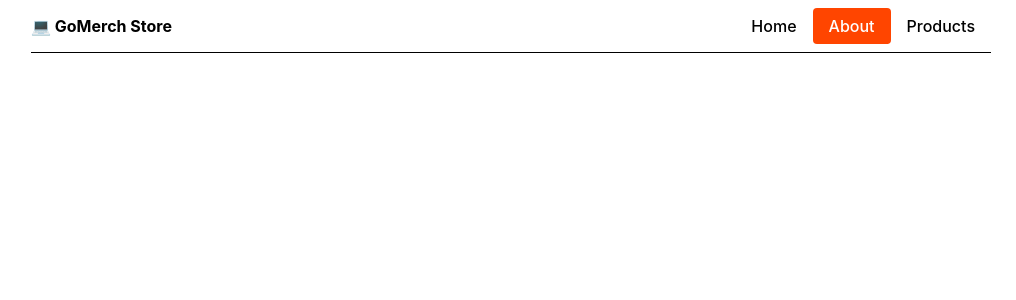
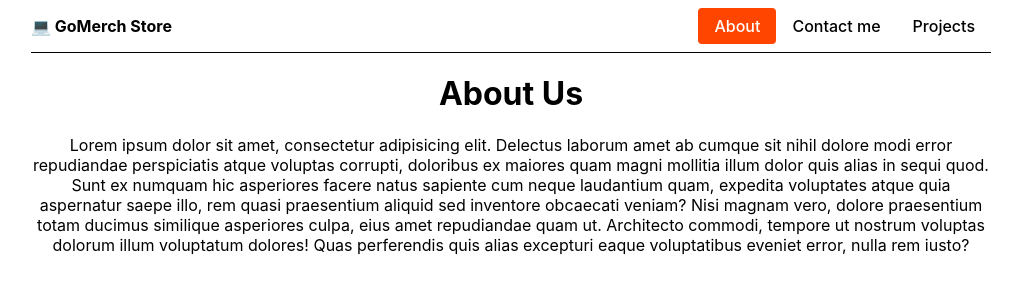
Before and after one commit to szczepaj/react-learning-sessions, a React (Create React App) app: page /about in a window 1280 px wide. Shown: the top 300 px of the page, without its empty margins (129-1145 px from the left). Built offline with nearby package versions, Linux system fonts and the light colour scheme.

Commit message:
starter project

```diff
--- a/src/App.js
+++ b/src/App.js
@@ -1,17 +1,15 @@
 import React, {Component, useState} from 'react'
 import './App.css';
-import {GoItApp} from "./components/lesson9/gotiApp/components/App";
-import {BrowserRouter} from "react-router-dom";
+import {Starter} from "./components/lesson9/routeProject/Starter";
 
 
 const App = () => {
 
       return (
-          <BrowserRouter>
+
             <div className="App">
-                <GoItApp/>
+                <Starter/>
             </div>
-          </BrowserRouter>
       );
 }
 
--- a/src/components/lesson9/gotiApp/components/App.jsx
+++ b/src/components/lesson9/gotiApp/components/App.jsx
@@ -1,34 +1,10 @@
-import { Route, Routes } from "react-router-dom";
-import { About } from "../pages/About";
-import { Home } from "../pages/Home";
-import { Products } from "../pages/Products";
-import { NotFound } from "../pages/NotFound";
-import { Container, Header, Logo, Link } from "./App.styled";
+import {Layout} from "./Layout";
+import {AppRoutes} from "./AppRoutes";
 
 export const GoItApp = () => {
   return (
-    <Container>
-      <Header>
-        <Logo>
-          <span role="img" aria-label="computer icon">
-            💻
-          </span>{" "}
-          GoMerch Store
-        </Logo>
-        <nav>
-          <Link to="/" end>
-            Home
-          </Link>
-          <Link to="/about">About</Link>
-          <Link to="/products">Products</Link>
-        </nav>
-      </Header>
-      <Routes>
-        {/*<Route path="/" element={<Home />} />*/}
-        {/*<Route path="/about" element={<About />} />*/}
-        {/*<Route path="/products" element={<Products />} />*/}
-        {/*<Route path="*" element={<NotFound />} />*/}
-      </Routes>
-    </Container>
+      <Layout>
+        <AppRoutes/>
+      </Layout>
   );
 };
--- /dev/null
+++ b/src/components/lesson9/gotiApp/components/AppRoutes.js
@@ -0,0 +1,26 @@
+import React from 'react'
+import {Route, Routes} from "react-router-dom";
+import {Home} from "../pages/Home";
+import {Planet} from "../../projects/Planet/Planet";
+import {CalculateFactorial} from "../../projects/Factorial/Factorial";
+import {AboutProject} from "../../projects/AboutProject";
+import {About} from "../pages/About";
+import {ContactMe} from "./ContactMe";
+import {Map} from "./Map";
+import {MyMission} from "./MyMission";
+
+export const AppRoutes = () => {
+    return (
+        <Routes>
+            <Route path='' element={<Home/>} />
+            <Route path='planet' element={<Planet/>}/>
+            <Route path='factorial' element={<CalculateFactorial/>}/>
+            <Route path='project/:projectId' element={<AboutProject/>} />
+            <Route path='about' element={<About />}>
+                <Route path='contact' element={<ContactMe/>}  />
+                <Route path='map' element={<Map/>}  />
+                <Route path='mission' element={<MyMission/>}  />
+            </Route>
+        </Routes>
+    )
+}
--- /dev/null
+++ b/src/components/lesson9/gotiApp/components/Layout.js
@@ -0,0 +1,27 @@
+import React from 'react'
+import {Container, Header, Link, Logo} from "./App.styled";
+import { Outlet } from 'react-router-dom'
+
+export const Layout = ({ children }) => {
+    return (
+        <Container>
+            <Header>
+                <Logo>
+          <span role="img" aria-label="computer icon">
+            💻
+          </span>{" "}
+                    GoMerch Store
+                </Logo>
+                <nav>
+                    <Link to="/" end>
+                        Home
+                    </Link>
+                    <Link to="/planet">Planet App</Link>
+                    <Link to="/factorial">Calculate Factorial</Link>
+                    <Link to="/about">About</Link>
+                </nav>
+            </Header>
+            {children}
+        </Container>
+    )
+}
--- a/src/components/lesson9/gotiApp/pages/About.jsx
+++ b/src/components/lesson9/gotiApp/pages/About.jsx
@@ -1,3 +1,5 @@
+import {Link, Outlet} from "react-router-dom";
+
 export const About = () => {
   return (
     <main>
@@ -15,6 +17,10 @@ export const About = () => {
         dolorum illum voluptatum dolores! Quas perferendis quis alias excepturi
         eaque voluptatibus eveniet error, nulla rem iusto?
       </p>
+      <Link to='map'>Gdzie jestem?</Link>
+      <Link to='contact'>Formularz kontaktowy?</Link>
+      <Link to='mission'>Moja misja</Link>
+      <Outlet />
     </main>
   );
 };
--- a/src/components/lesson9/routeProject/Starter.js
+++ b/src/components/lesson9/routeProject/Starter.js
@@ -1,11 +1,16 @@
 import React from 'react'
 import {Container, Header, Link, Logo} from "../gotiApp/components/App.styled";
+import {About} from "./pages/About";
+import {ContactMe} from "./pages/ContactMe";
+import {Projects} from "./pages/Projects";
+import {ProjectPage} from "./pages/ProjectPage";
+import { Routes, Route } from 'react-router-dom'
 
-// Wymagania do aplikacji
-// Dodać do App.js BrowserRouter
-// Przygotować shared layout dla startera
-// Aplikacja ma 3 podstawowe trasy - /about-me, /contact-me, /projects
-// W /projects po naciśnięciu na projekt chce być przeniesiony do strony z projektem (wykorzystać useParams)
+// 1. Dodać router
+// 2. Wydzielić layout
+// 3. Podpiąć 4 strony - about, contact, projects, project page
+// 4. Umożliwić nawigację z listy projektów do strony projektu
+// 5. Wyświetlać projekt na stronie projektu
 
 export const Starter = () => {
     return (
@@ -18,13 +23,20 @@ export const Starter = () => {
                     GoMerch Store
                 </Logo>
                 <nav>
-                    <Link>
+                    <Link to={'about'}>
                         About
                     </Link>
-                    <Link >Contact me</Link>
-                    <Link>Projects</Link>
+                    <Link to={'contact'}>Contact me</Link>
+                    <Link to={'projects'}>Projects</Link>
                 </nav>
             </Header>
+            <Routes>
+                <Route path={'about'} element={<About/>} />
+                <Route path={'contact'} element={<ContactMe/>} />
+                <Route path={'projects'} element={<Projects/>} />
+                <Route path={'projects/:projectId'} element={<ProjectPage/>} />
+                <Route path={'*'} element={<h1>Page not found</h1>} />
+            </Routes>
         </Container>
     )
 }
--- a/src/components/lesson9/routeProject/pages/ProjectPage.js
+++ b/src/components/lesson9/routeProject/pages/ProjectPage.js
@@ -1,14 +1,20 @@
 import React from 'react'
-import {getProjectById} from "./fakeApi";
+import { useParams } from 'react-router-dom'
+import {getProjectById} from "../../projects/fakeApi";
 
 export const ProjectPage = () => {
-    const id = 1
-    const project = getProjectById(id)
+    const {projectId} = useParams()
+    const project = getProjectById(Number(projectId))
 
     return (
         <div>
-            <h1>{project.name}</h1>
-            <h3>{project.description}</h3>
+            {project && (
+                <>
+                    <h1>{project.name}</h1>
+                    <h3>{project.description}</h3>
+                </>
+            )}
+            {!project && <h2>Project not found</h2>}
         </div>
     )
 }
--- a/src/components/lesson9/routeProject/pages/Projects.js
+++ b/src/components/lesson9/routeProject/pages/Projects.js
@@ -1,4 +1,5 @@
 import React from 'react'
+import { Link } from 'react-router-dom'
 import {getProjects} from "../../projects/fakeApi";
 
 export const Projects = () => {
@@ -8,7 +9,11 @@ export const Projects = () => {
             <h1>projects page</h1>
             <ul>
                 {projects.map(proj => (
-                   <li key={proj.id}>{proj.name}</li>
+                   <li key={proj.id}>
+                       <Link to={`${proj.id}`}>
+                       {proj.name}
+                       </Link>
+                   </li>
                 ))}
             </ul>
         </main>
--- a/src/index.js
+++ b/src/index.js
@@ -3,11 +3,14 @@ import ReactDOM from 'react-dom/client';
 import './index.css';
 import App from './App';
 import reportWebVitals from './reportWebVitals';
+import {BrowserRouter} from "react-router-dom";
 
 const root = ReactDOM.createRoot(document.getElementById('root'));
 root.render(
   <React.StrictMode>
-    <App />
+      <BrowserRouter>
+            <App />
+      </BrowserRouter>
   </React.StrictMode>
 );
 
```
Also changed, not shown: src/components/lesson9/projects/AboutProject.js (+10 -4 lines).
